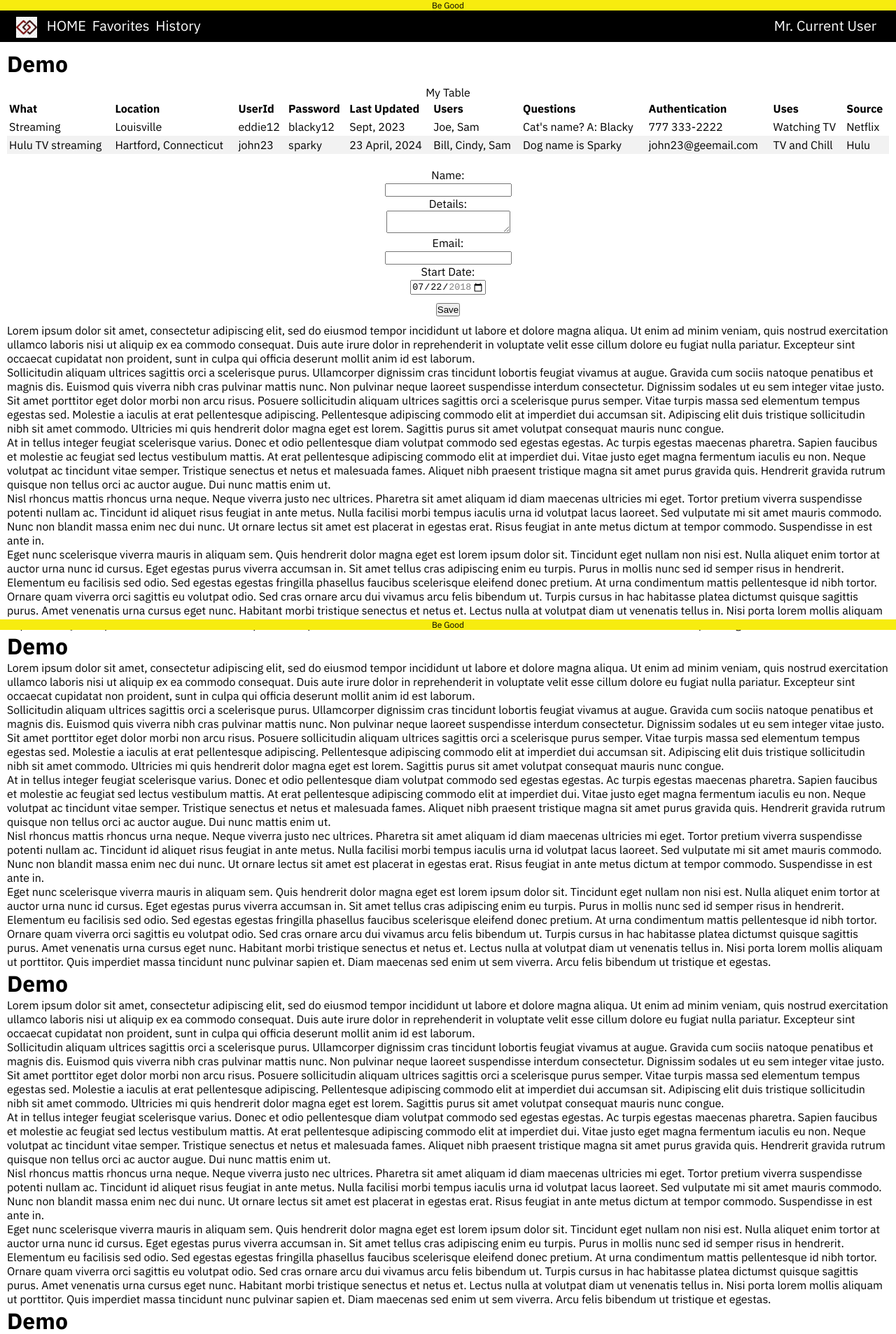
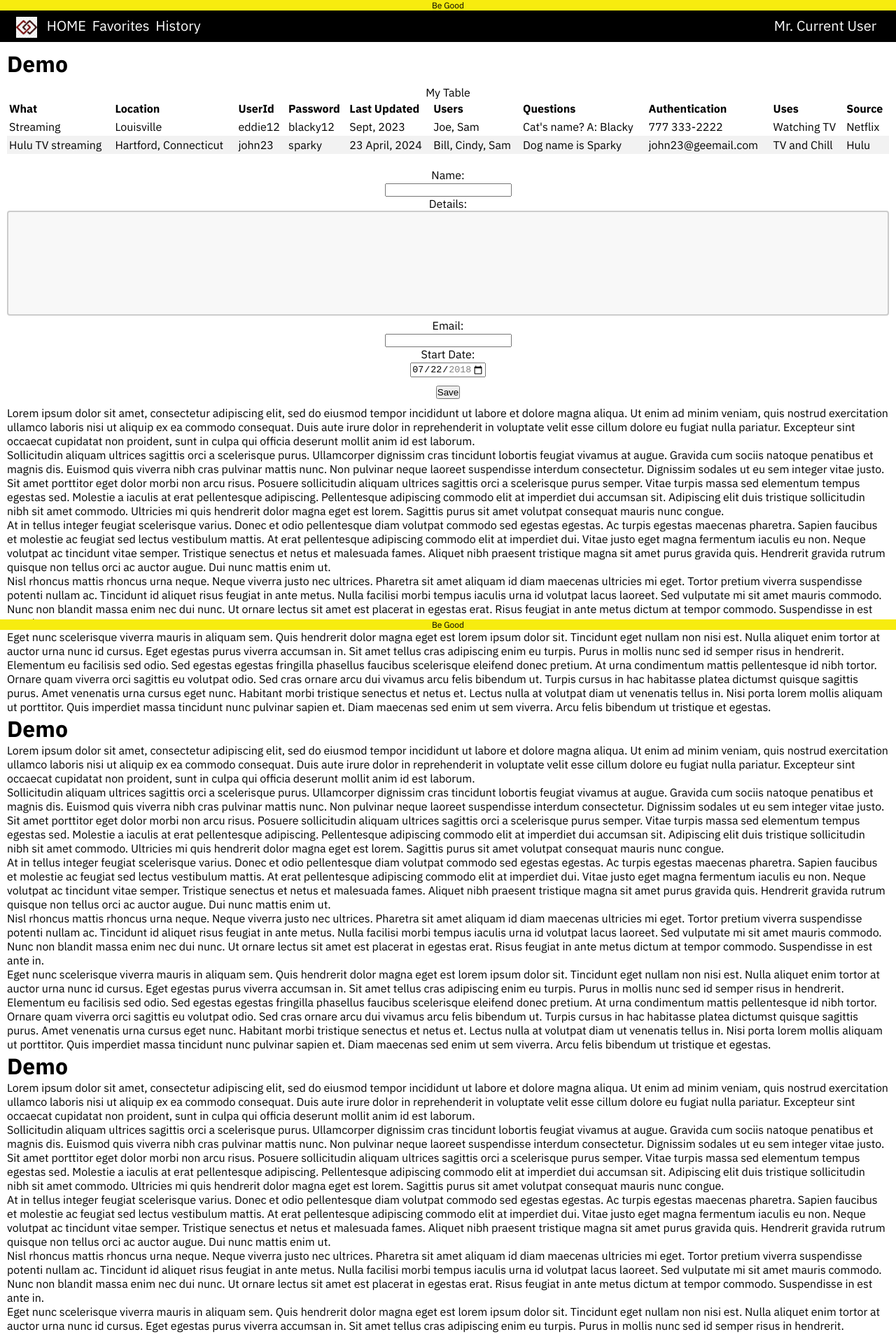
Before and after one commit to gothamgo/demo, a Jekyll site: the page built from index.html, in a window 1280 px wide. Shown: the top 1906 px of the page at 70% size. Built offline with Jekyll 4.4.1, drawn with Linux system fonts in a browser that asks for light colours.

Commit message:
Update form.html

```diff
--- a/_includes/form.html
+++ b/_includes/form.html
@@ -11,6 +11,17 @@
   }
 
   form.form div.form-textarea {
+  }
+  form.form div.form-textarea textarea {
+    width: 100%;
+    height: 150px;
+    padding: 12px 20px;
+    box-sizing: border-box;
+    border: 2px solid #ccc;
+    border-radius: 4px;
+    background-color: #f8f8f8;
+    font-size: 16px;
+    resize: none;
   }
 
   form.form div.form-date {
```
